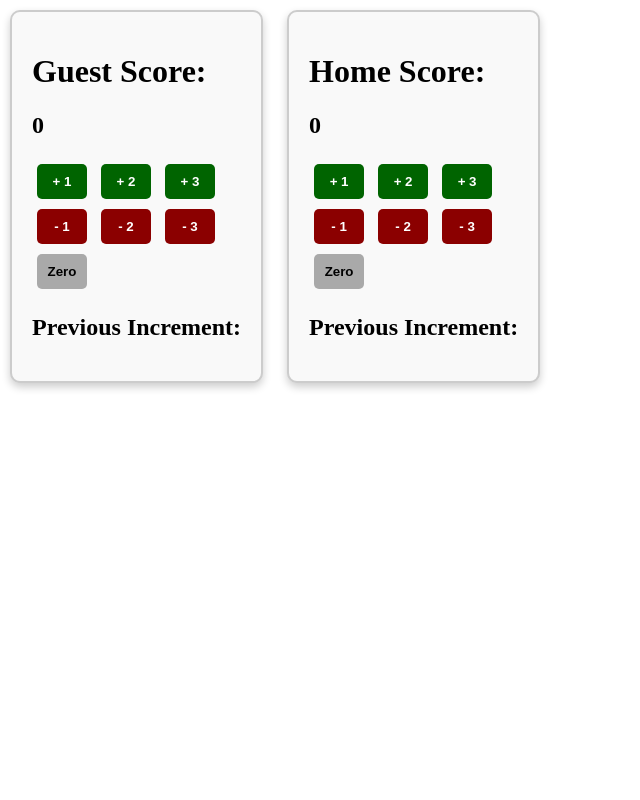
After one commit to Marvs2/authentication_loginsystem, a PHP site: page /sample/scoringboard.php in a window 1280 px wide. The commit adds this page. Shown: the whole page, without its empty margins (0-640 px from the left). Run offline with PHP 8.4, Linux system fonts and the light colour scheme.

Commit message:
scoring board with db route changes

```diff
--- /dev/null
+++ b/assets/css/scoringboards.css
@@ -0,0 +1,53 @@
+html, body {
+    margin: 0;
+    padding: 0;
+}
+
+div {
+    display: inline-block; /* Aligns divs horizontally */
+    vertical-align: top;
+    margin: 10px;
+    padding: 20px;
+    border: 2px solid #ccc; /* Creates a box border */
+    border-radius: 10px;     /* Rounds the corners */
+    background-color: #f9f9f9; /* Light background color for box effect */
+    box-shadow: 0px 4px 8px rgba(0, 0, 0, 0.2); /* Adds a shadow for depth */
+}
+
+button {
+    display: inline-block;
+    border: none;
+    padding: 10px;
+    color: white;
+    font-weight: bold;
+    width: 50px;
+    margin: 5px;
+    border-radius: 5px;
+    cursor: pointer; /* Changes cursor to pointer on hover */
+}
+
+#increment-g-btn {
+    background: darkgreen;
+}
+
+#decrement-g-btn {
+    background: darkred;
+}
+
+#increment-h-btn {
+    background: darkgreen;
+}
+
+#decrement-h-btn {
+    background: darkred;
+}
+
+#save-btn {
+    background: darkgreen;
+}
+
+#zero-btn {
+    background: darkgrey;
+    color: black;
+    font-weight: bold;
+}
--- /dev/null
+++ b/assets/js/scoringboard.js
@@ -0,0 +1,88 @@
+// javascript
+let guestScore = document.getElementById("score-guest-el")
+let homeScore = document.getElementById("score-home-el")
+// let count = 0
+
+function updateScore (element, value) {
+    let currentScore = parseInt(element.textContent)
+    element.textContent = currentScore + value
+}
+
+function incrementg1() {updateScore(guestScore, 1);}
+function incrementg2() {updateScore(guestScore, 2);}
+function incrementg3() {updateScore(guestScore, 3);}
+
+function decrementg1() {updateScore(guestScore, -1);}
+function decrementg2() {updateScore(guestScore, -2);}
+function decrementg3() {updateScore(guestScore, -3);}
+
+function incrementh1() {updateScore(homeScore, 1);}
+function incrementh2() {updateScore(homeScore, 2);}
+function incrementh3() {updateScore(homeScore, 3);}
+
+function decrementh1() {updateScore(homeScore, -1);}
+function decrementh2() {updateScore(homeScore, -2);}
+function decrementh3() {updateScore(homeScore, -3);}
+
+
+function backToZero() {guestScore.textContent = 0;}
+function backToZeroh() {homeScore.textContent = 0;}
+
+
+
+
+
+
+
+
+
+
+
+
+
+
+
+
+
+
+
+
+
+
+
+
+
+
+
+
+
+
+
+
+
+//Zero = guest
+// function backToZero(){
+//     guestScore.textContent = 0
+//     count = 0
+// }
+
+// function increment1() {
+//     if(incrementg1 == incrementg1){
+//         guestScore.textContent = count + 1
+//     }
+//     elif(incrementh1 == incrementh1)
+//     {
+//         homeScore.textContent = count + 1
+//     }
+// }
+
+
+// function incrementh1() {
+//     count += 1
+//     homeScore.textContent = count
+// }
+//Zeroh = home
+// function backToZeroh(){
+//     homeScore.textContent = 0
+//     count = 0
+// }
--- a/login.php
+++ b/login.php
@@ -1,6 +1,6 @@
 <?php
 session_start();
-include('../database/db.php');
+include('database/db.php');
 
 if ($_SERVER['REQUEST_METHOD'] == 'POST') {
     $username = $_POST['username'];
--- a/logout.php
+++ b/logout.php
@@ -1,6 +1,6 @@
 <?php
 session_start();
-include('../database/db.php');
+include('database/db.php');
 
 // Get current user ID and session ID
 $user_id = $_SESSION['user_id'];
@@ -16,5 +16,5 @@ session_destroy();
 
 // Delete the cookie
 setcookie('session_cookie', '', time() - 3600, "/"); // Delete cookie
-header("Location: loginsystem/login.php");
+header("Location: login.php");
 exit();
--- a/registration.php
+++ b/registration.php
@@ -1,6 +1,6 @@
 <?php
 session_start();
-include('../database/db.php');
+include('database/db.php');
 
 
 if ($_SERVER['REQUEST_METHOD'] == 'POST') {
--- /dev/null
+++ b/sample/scoringboard.php
@@ -0,0 +1,36 @@
+<html>
+    <head>
+        <link rel="stylesheet" href="../assets/css/scoringboards.css">
+    </head>
+    <body>
+        <div>
+            <h1>Guest Score:</h1>
+            <h2 id="score-guest-el">0</h2>
+            <button id="increment-g-btn" onclick="incrementg1()">+ 1</button>
+            <button id="increment-g-btn" onclick="incrementg2()">+ 2</button>
+            <button id="increment-g-btn" onclick="incrementg3()">+ 3</button>
+            <br>
+            <button id="decrement-g-btn" onclick="decrementg1()">- 1</button>
+            <button id="decrement-g-btn" onclick="decrementg2()">- 2</button>
+            <button id="decrement-g-btn" onclick="decrementg3()">- 3</button>
+            <br>
+            <button id="zero-btn" onclick="backToZero()">Zero</button>
+            <h2 id="count-save">Previous Increment: </h2>
+        </div>
+        <div>
+            <h1>Home Score:</h1>
+            <h2 id="score-home-el">0</h2>
+            <button id="increment-h-btn" onclick="incrementh1()">+ 1</button>
+            <button id="increment-h-btn" onclick="incrementh2()">+ 2</button>
+            <button id="increment-h-btn" onclick="incrementh3()">+ 3</button>
+            <br>
+            <button id="decrement-h-btn" onclick="decrementh1()">- 1</button>
+            <button id="decrement-h-btn" onclick="decrementh2()">- 2</button>
+            <button id="decrement-h-btn" onclick="decrementh3()">- 3</button>
+            <br>
+            <button id="zero-btn" onclick="backToZeroh()">Zero</button>
+            <h2 id="count-save">Previous Increment: </h2>
+        </div>
+        <script src="../assets/js/scoringboard.js"></script>
+    </body>
+</html>
--- a/users/dashboard.php
+++ b/users/dashboard.php
@@ -1,6 +1,6 @@
 <?php
 session_start();
-include('../../../database/db.php');
+include('../database/db.php');
 
 
 if (!isset($_SESSION['user_id'])) {
@@ -24,4 +24,4 @@ if ($result->num_rows == 0) {
 }
 
 echo "Welcome, " . $_SESSION['username'] . "! <br>";
-echo '<a href="logout.php">Logout</a>';
+echo '<a href="../logout.php">Logout</a>';
```
